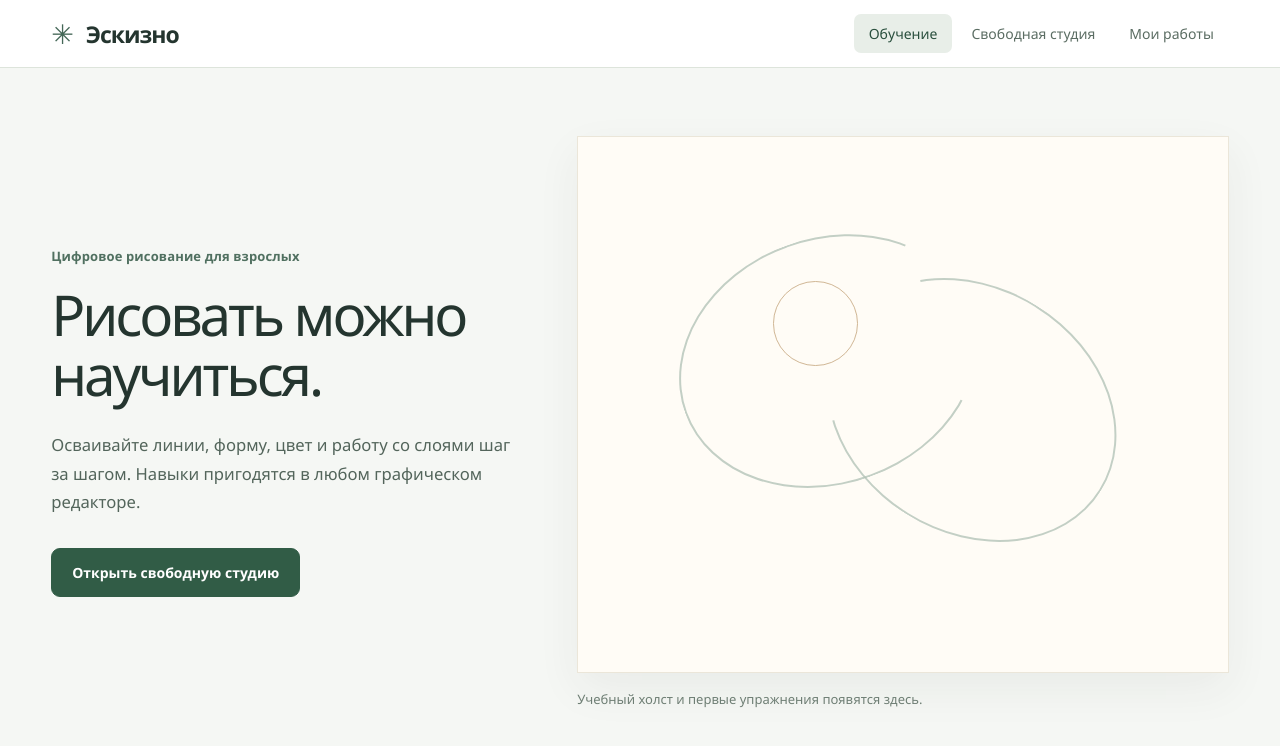
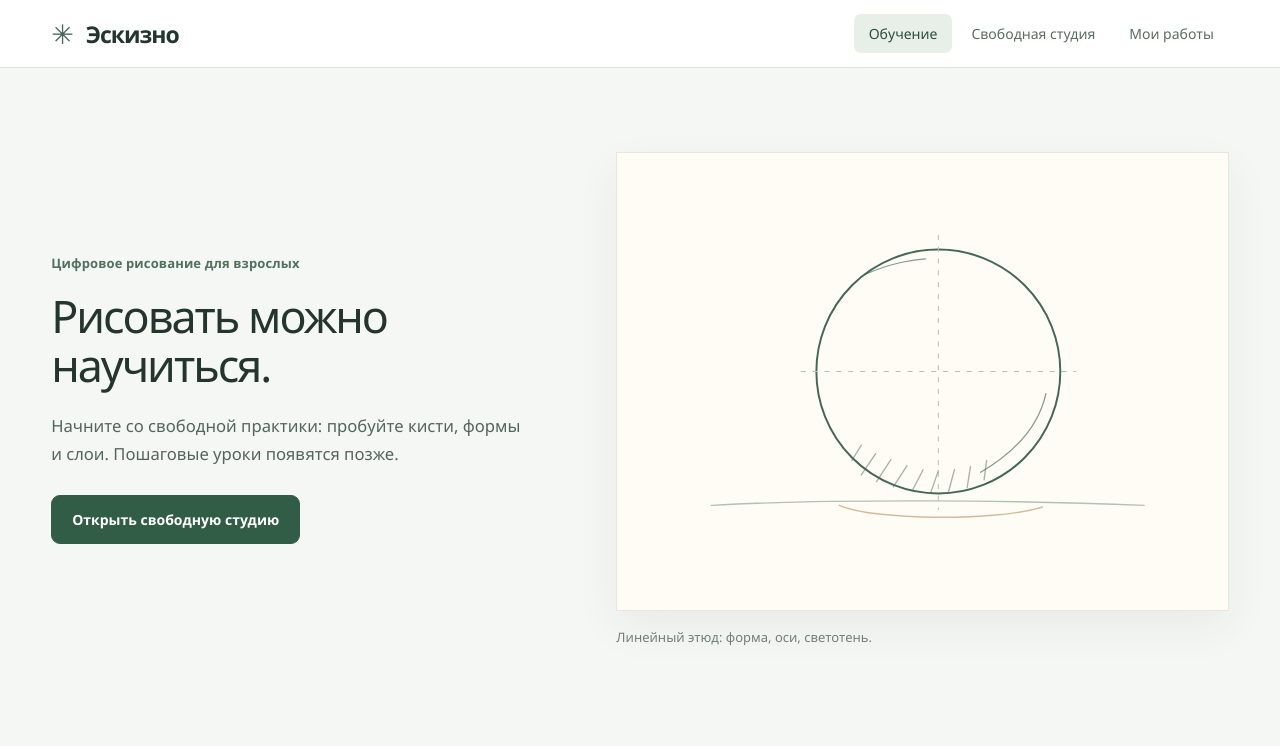
Before and after one commit to m-amirov/eskizno, a React (Vite) app in the folder apps/web/: page / in a window 1280 px wide. Shown: the top 746 px of the page. Built offline with nearby package versions, Linux system fonts and the light colour scheme.

Commit message:
fix(eskizno): refine learning hero with line study

```diff
--- a/apps/web/src/App.tsx
+++ b/apps/web/src/App.tsx
@@ -60,20 +60,28 @@ export function App() {
               <p className="section-kicker">Цифровое рисование для взрослых</p>
               <h2 id="intro-heading">Рисовать можно научиться.</h2>
               <p className="lead-text">
-                Осваивайте линии, форму, цвет и работу со слоями шаг за шагом.
-                Навыки пригодятся в любом графическом редакторе.
+                Начните со свободной практики: пробуйте кисти, формы и слои.
+                Пошаговые уроки появятся позже.
               </p>
               <button className="primary-button" type="button" onClick={() => setView('studio')}>
                 Открыть свободную студию
               </button>
             </div>
-            <div className="intro-preview" aria-label="Область будущего редактора">
-              <div className="intro-preview-paper">
-                <span className="preview-line preview-line-one" aria-hidden="true" />
-                <span className="preview-line preview-line-two" aria-hidden="true" />
-                <span className="preview-circle" aria-hidden="true" />
+            <div className="intro-preview">
+              <div className="intro-preview-paper" role="img" aria-label="Линейный этюд шара с направляющими и штриховкой">
+                <svg className="intro-study" viewBox="0 0 720 540" aria-hidden="true" focusable="false">
+                  <path className="intro-study-baseline" d="M111 416 C253 408 479 410 622 416" />
+                  <path className="intro-study-shadow" d="M262 416 C303 434 447 435 502 418" />
+                  <circle className="intro-study-outline" cx="379" cy="258" r="144" />
+                  <path className="intro-study-guide" d="M379 97 V421 M217 258 H541" />
+                  <path className="intro-study-contour" d="M293 143 C324 130 343 127 364 125 M506 284 C497 325 468 354 429 377" />
+                  <g className="intro-study-hatch">
+                    <path d="M288 345 L277 363 M305 355 L288 380 M323 362 L306 388 M342 369 L326 394 M361 374 L348 399" />
+                    <path d="M379 375 L370 401 M398 374 L391 400 M417 370 L413 395 M436 363 L433 386" />
+                  </g>
+                </svg>
               </div>
-              <p>Учебный холст и первые упражнения появятся здесь.</p>
+              <p>Линейный этюд: форма, оси, светотень.</p>
             </div>
           </section>
         )}
--- a/apps/web/src/styles.css
+++ b/apps/web/src/styles.css
@@ -54,17 +54,17 @@ button:focus-visible { outline: 3px solid #c18b42; outline-offset: 3px; }
 .section-kicker { color: #507060; font-weight: 650; font-size: 13px; letter-spacing: .01em; margin: 0 0 20px; }
 
 .intro-page {
-  min-height: min(760px, calc(100vh - 72px));
+  min-height: min(680px, calc(100dvh - 72px));
   display: grid;
-  grid-template-columns: minmax(300px, .83fr) minmax(420px, 1.17fr);
+  grid-template-columns: minmax(300px, .9fr) minmax(420px, 1.1fr);
   align-items: center;
-  gap: clamp(40px, 5vw, 100px);
-  padding: 64px 0 84px;
+  gap: clamp(36px, 5vw, 90px);
+  padding: 48px 0 66px;
 }
 
 .intro-copy { max-width: 560px; }
-.intro-copy h2 { font-size: clamp(42px, 4.4vw, 72px); line-height: 1.06; letter-spacing: -.055em; font-weight: 590; margin: 0 0 27px; }
-.lead-text { font-size: clamp(16px, 1.3vw, 19px); line-height: 1.7; color: #53655b; max-width: 480px; margin: 0 0 32px; }
+.intro-copy h2 { font-size: clamp(40px, 3.5vw, 58px); line-height: 1.09; letter-spacing: -.045em; font-weight: 590; margin: 0 0 23px; max-width: 530px; }
+.lead-text { font-size: clamp(16px, 1.3vw, 18px); line-height: 1.65; color: #53655b; max-width: 480px; margin: 0 0 28px; }
 
 .primary-button, .secondary-button { border-radius: 9px; padding: 14px 20px; font-weight: 610; font-size: 14px; }
 .primary-button { background: #315c46; color: #ffffff; border: 1px solid #315c46; }
@@ -74,18 +74,21 @@ button:focus-visible { outline: 3px solid #c18b42; outline-offset: 3px; }
 
 .intro-preview { display: grid; gap: 17px; }
 .intro-preview-paper {
-  min-height: clamp(350px, 42vw, 540px);
+  aspect-ratio: 4 / 3;
   background: #fffcf6;
   border: 1px solid #ebe6d9;
   box-shadow: 0 16px 42px rgba(44, 58, 43, .06);
-  position: relative;
   overflow: hidden;
 }
 .intro-preview p { margin: 0; font-size: 13px; color: #708076; }
-.preview-line { display: block; position: absolute; border: 2px solid #b0c1b5; width: 47%; height: 46%; border-radius: 50%; transform: rotate(-20deg); opacity: .75; }
-.preview-line-one { top: 19%; left: 15%; border-right-color: transparent; }
-.preview-line-two { top: 28%; left: 37%; border-left-color: transparent; transform: rotate(32deg); }
-.preview-circle { position: absolute; width: 13%; aspect-ratio: 1; border: 1.5px solid #c5a67d; border-radius: 50%; top: 27%; left: 30%; opacity: .8; }
+.intro-study { display: block; width: 100%; height: 100%; }
+.intro-study :is(path, circle) { fill: none; stroke-linecap: round; stroke-linejoin: round; }
+.intro-study-baseline { stroke: #b0c1b5; stroke-width: 1.6; }
+.intro-study-shadow { stroke: #c5a67d; stroke-width: 1.7; opacity: .75; }
+.intro-study-outline { stroke: #446757; stroke-width: 2.3; }
+.intro-study-guide { stroke: #b0c1b5; stroke-dasharray: 5 9; stroke-width: 1.2; }
+.intro-study-contour { stroke: #446757; stroke-width: 1.5; opacity: .65; }
+.intro-study-hatch { stroke: #446757; stroke-width: 1.6; opacity: .48; }
 
 .workspace-page { padding: 52px 0 68px; }
 .app-shell-studio .workspace-page { display: flex; flex: 1; min-height: 0; flex-direction: column; padding: 18px 0; }
@@ -272,7 +275,7 @@ button:focus-visible { outline: 3px solid #c18b42; outline-offset: 3px; }
   .nav-button { flex: 1; padding: 9px 8px; }
   .intro-page { grid-template-columns: 1fr; padding-top: 52px; gap: 38px; }
   .intro-copy h2 { max-width: 640px; }
-  .intro-preview-paper { min-height: 330px; }
+  .intro-preview-paper { max-width: 660px; }
   .studio-layout { grid-template-columns: 1fr; }
   .toolbar-actions { order: 3; }
   .toolbar-brush-settings { order: 4; flex: 1 0 100%; display: grid; grid-template-columns: repeat(2, minmax(0, 1fr)); gap: 10px; }
@@ -301,7 +304,7 @@ button:focus-visible { outline: 3px solid #c18b42; outline-offset: 3px; }
   .nav-button { font-size: 12px; }
   .intro-page { padding: 38px 0 56px; }
   .intro-copy h2 { font-size: 42px; }
-  .intro-preview-paper { min-height: 270px; }
+  .intro-preview-paper { max-width: 100%; }
   .empty-projects { grid-template-columns: 1fr; gap: 25px; margin-top: 23px; padding-top: 30px; }
   .empty-projects-art { min-height: 175px; place-items: center start; padding-left: 12px; }
   .empty-projects-paper { width: 190px; }
```
Also changed, not shown: 3 other files (tests, documents, lock files or other folders).
